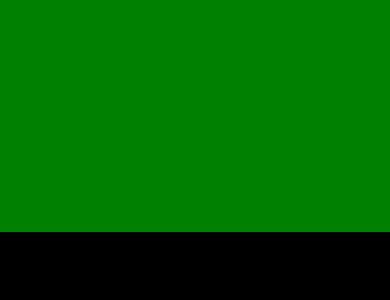
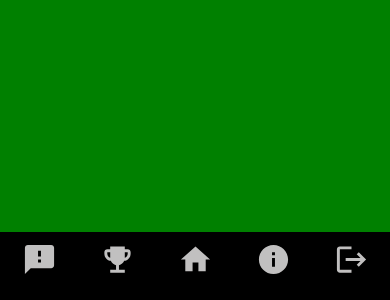
Before and after one commit to akadymov/naegels-app-responsive-ui, a React app: page / in a window 390 px wide. Shown: the part 544-844 px from the top of the page. Built offline with nearby package versions, Linux system fonts and the light colour scheme.

Commit message:
introducing mui icons in nav portrait mobile menu

```diff
--- a/package.json
+++ b/package.json
@@ -4,6 +4,11 @@
   "private": true,
   "proxy": "http://localhost:5000/api",
   "dependencies": {
+    "@emotion/react": "^11.10.6",
+    "@emotion/styled": "^11.10.6",
+    "@mui/icons-material": "^5.11.11",
+    "@mui/lab": "^5.0.0-alpha.123",
+    "@mui/material": "^5.11.13",
     "@testing-library/jest-dom": "^4.2.4",
     "@testing-library/react": "^9.5.0",
     "@testing-library/user-event": "^7.2.1",
--- a/src/components/nav-menu/nav-menu.css
+++ b/src/components/nav-menu/nav-menu.css
@@ -37,3 +37,14 @@
     height: 100vh;
     min-width: 60px;
 }
+
+.menu-item-container.mobile.portrait{
+    display: inline-block;
+    width: 20vw;
+    text-align: center;
+    margin-top: 10px;
+}
+
+.MuiSvgIcon-root{
+    color: rgb(193, 192, 192);
+}
--- a/src/components/nav-menu/nav-menu.js
+++ b/src/components/nav-menu/nav-menu.js
@@ -1,5 +1,12 @@
 import React from 'react';
 import './nav-menu.css';
+// import { FeedbackRounded, EmojiEventsRounded, , , ,  } from '@mui/icons-material';
+import FeedbackRoundedIcon from '@mui/icons-material/Feedback';
+import EmojiEventsRoundedIcon from '@mui/icons-material/EmojiEvents';
+import HomeRoundedIcon from '@mui/icons-material/Home';
+import InfoRoundedIcon from '@mui/icons-material/Info';
+import LogoutRoundedIcon from '@mui/icons-material/Logout';
+import LoginRoundedIcon from '@mui/icons-material/Login';
 
 export default class NavMenu extends React.Component{
     constructor(props) {
@@ -9,8 +16,28 @@ export default class NavMenu extends React.Component{
     }
 
     render() {
+
+        const ScreenSizeClassPostfix = this.props.isMobile ? "mobile" : (this.props.isDesktop ? "desktop" : "tablet")
+        const ScreenOrientationClassPostfix = this.props.isPortrait ? "portrait" : "landscape"
+
         return(
-            <div className={`nav-menu ${ this.props.isMobile ? "mobile" : (this.props.isDesktop ? "desktop" : "tablet")} ${ this.props.isPortrait ? "portrait" : "landscape"}`}></div>
+            <div className={`nav-menu ${ ScreenSizeClassPostfix} ${ ScreenOrientationClassPostfix }`}>
+                <div className={`menu-item-container ${ ScreenSizeClassPostfix} ${ ScreenOrientationClassPostfix }`}>
+                    <FeedbackRoundedIcon fontSize="large"/>
+                </div>
+                <div className={`menu-item-container ${ ScreenSizeClassPostfix} ${ ScreenOrientationClassPostfix }`}>
+                    <EmojiEventsRoundedIcon fontSize="large"/>
+                </div>
+                <div className={`menu-item-container ${ ScreenSizeClassPostfix} ${ ScreenOrientationClassPostfix }`}>
+                    <HomeRoundedIcon fontSize="large"/>
+                </div>
+                <div className={`menu-item-container ${ ScreenSizeClassPostfix} ${ ScreenOrientationClassPostfix }`}>
+                    <InfoRoundedIcon fontSize="large"/>
+                </div>
+                <div className={`menu-item-container ${ ScreenSizeClassPostfix} ${ ScreenOrientationClassPostfix }`}>
+                    <LogoutRoundedIcon fontSize="large"/>
+                </div>
+            </div>
         )
     }
 }
```
Also changed, not shown: 2 other files.
